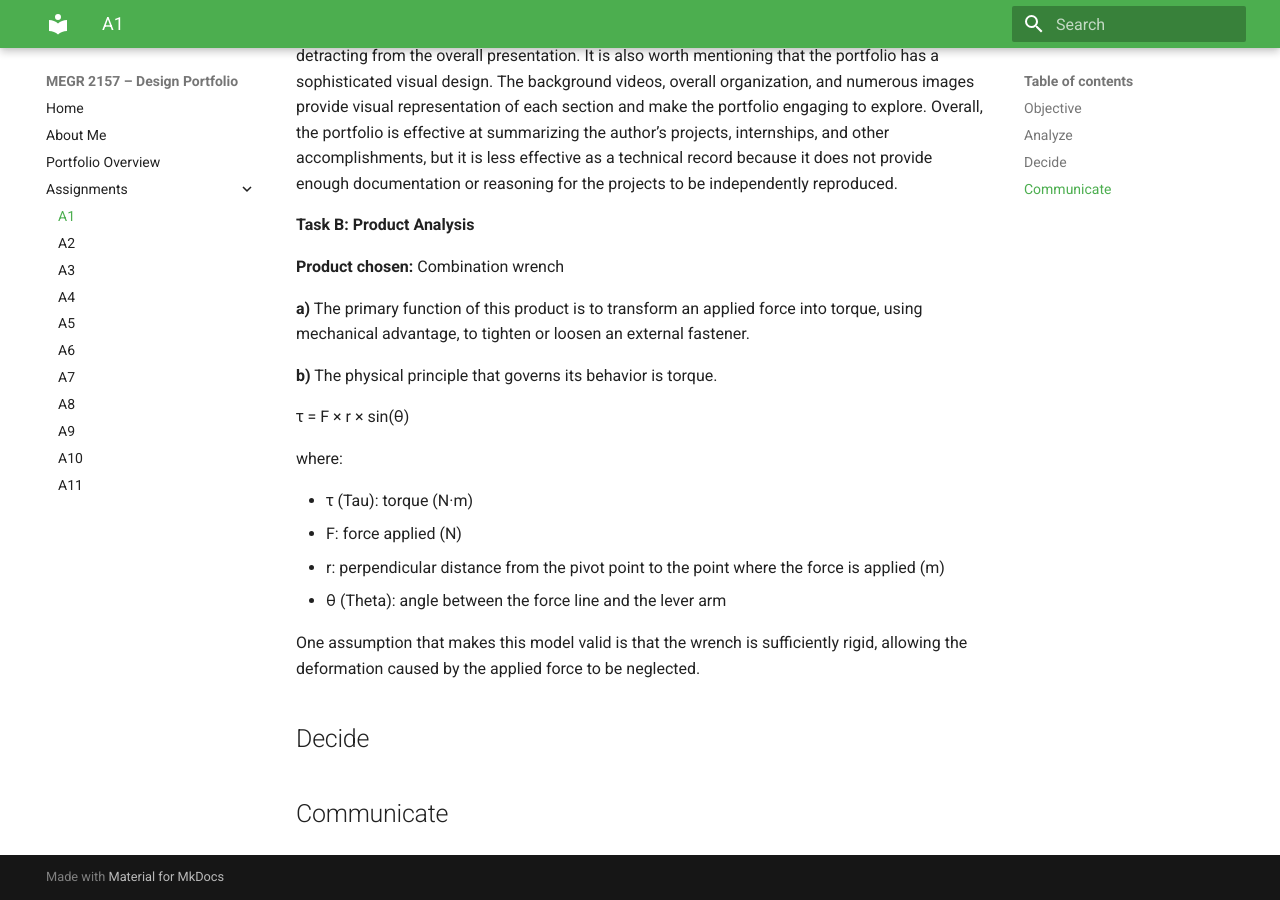
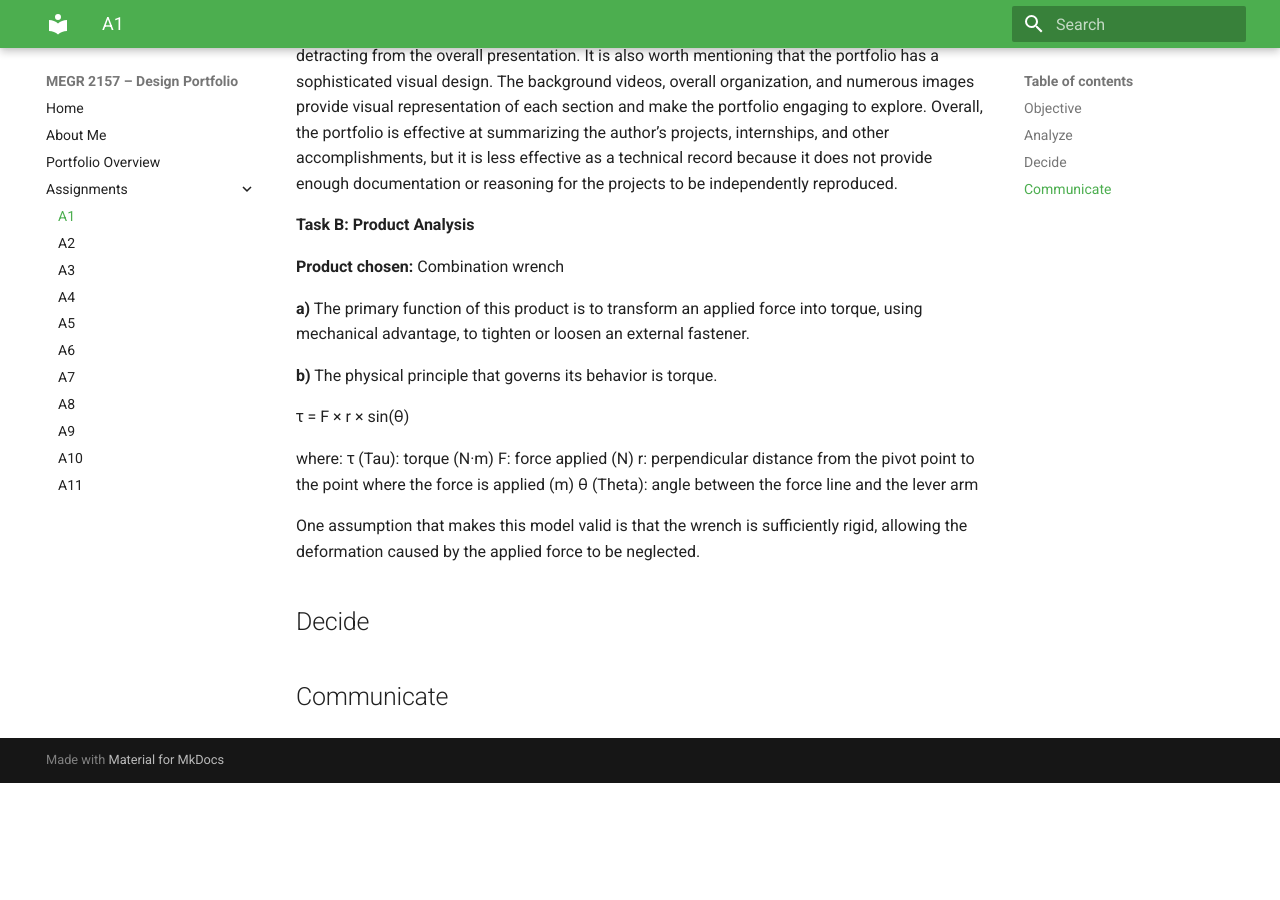
Before and after one commit to abatisti/megr2157-portfolio, an MkDocs documentation site: the page built from docs/assignments/A01/index.md, in a window 1280 px wide and 900 px high, scrolled down 653 px. Built offline with MkDocs 1.6.1 and Material for MkDocs 9.7.7, drawn with Linux system fonts in a browser that asks for light colours; after the commit the page ends 1436 px from its top, so only the background shows below that.

```diff
--- a/docs/assignments/A01/index.md
+++ b/docs/assignments/A01/index.md
@@ -25,11 +25,10 @@
 τ = F × r × sin(θ)
 
 where:
-
- - τ (Tau): torque (N·m)
- - F: force applied (N)
- - r: perpendicular distance from the pivot point to the point where the force is applied (m)
- - θ (Theta): angle between the force line and the lever arm
+τ (Tau): torque (N·m)
+F: force applied (N)
+r: perpendicular distance from the pivot point to the point where the force is applied (m)
+θ (Theta): angle between the force line and the lever arm
 
 One assumption that makes this model valid is that the wrench is sufficiently rigid, allowing the deformation caused by the applied force to be neglected.
 
```
